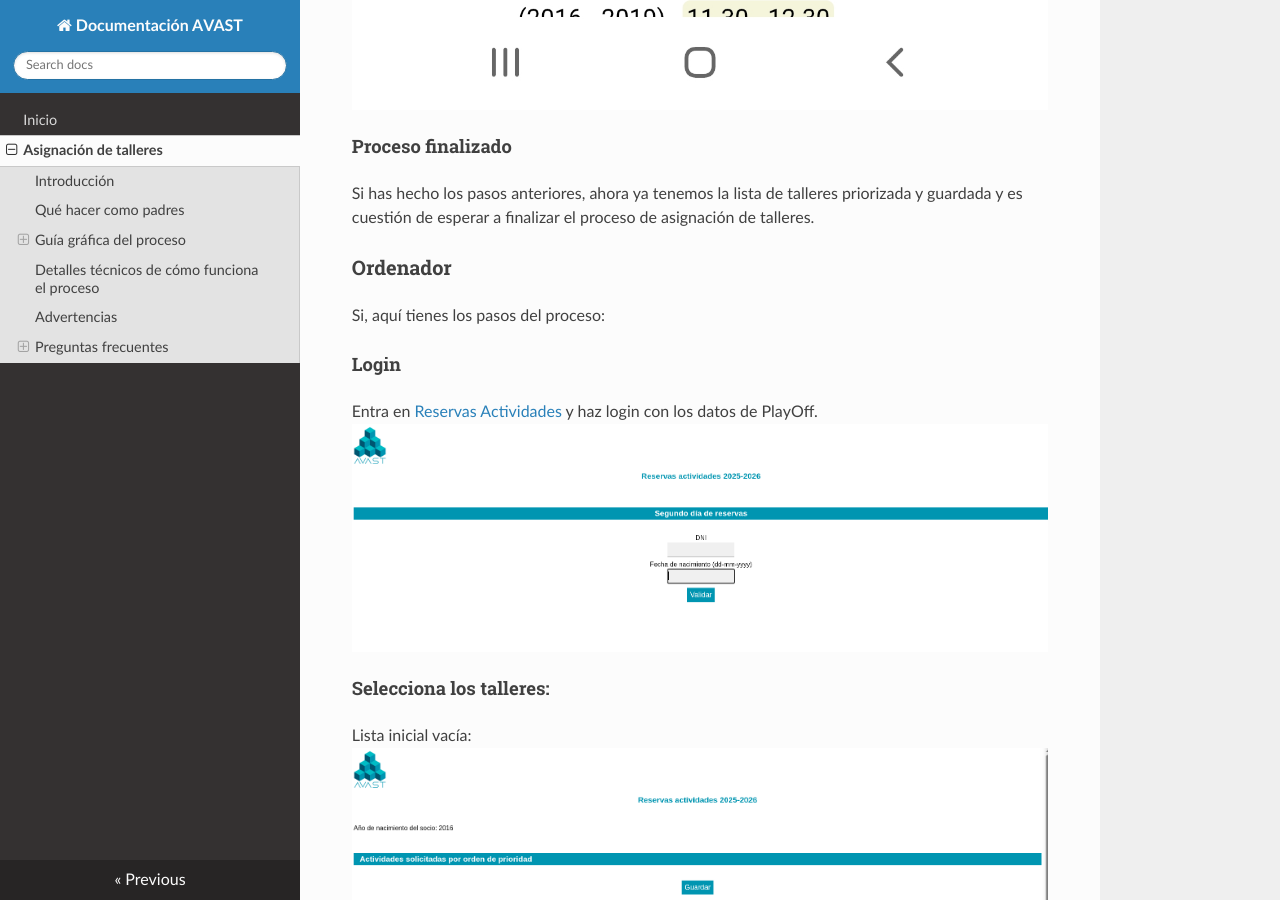
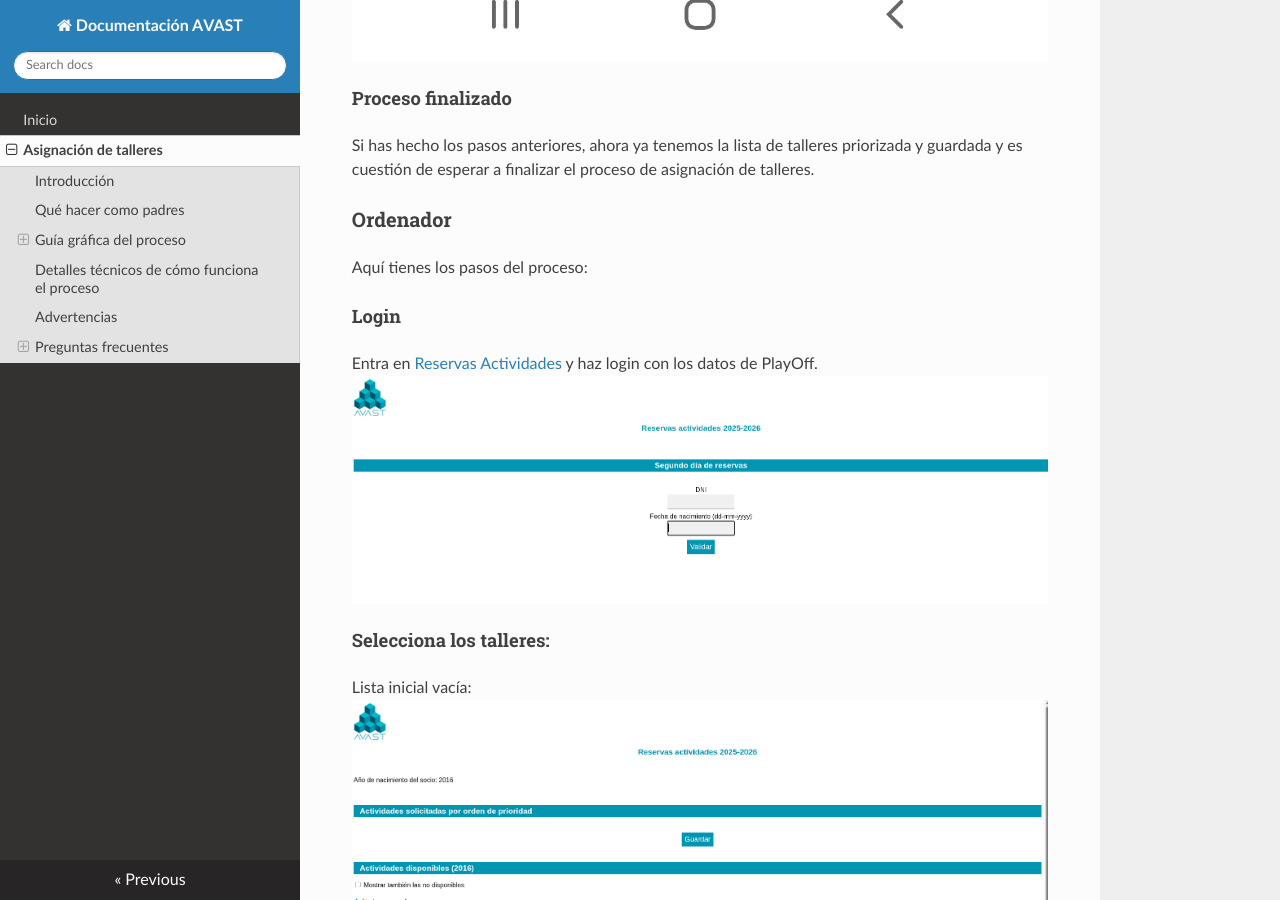
Before and after one commit to asociacion-avast/docs, an MkDocs documentation site: the page built from docs/asignacion.md, in a window 1280 px wide and 900 px high, scrolled down 8329 px. Built offline with MkDocs 1.6.1, drawn with Linux system fonts in a browser that asks for light colours; nearby versions of some CDN libraries; some of the changed text lies outside the part shown.

Commit message:
Eliminar coletillas

```diff
--- a/docs/asignacion.md
+++ b/docs/asignacion.md
@@ -47,7 +45,7 @@ Si has hecho los pasos anteriores, ahora ya tenemos la lista de talleres prioriz
 
 ### Ordenador
 
-Si, aquí tienes los pasos del proceso:
+Aquí tienes los pasos del proceso:
 
 #### Login
 
```
Also changed, not shown: other parts of docs/asignacion.md (+0 -2 lines).
